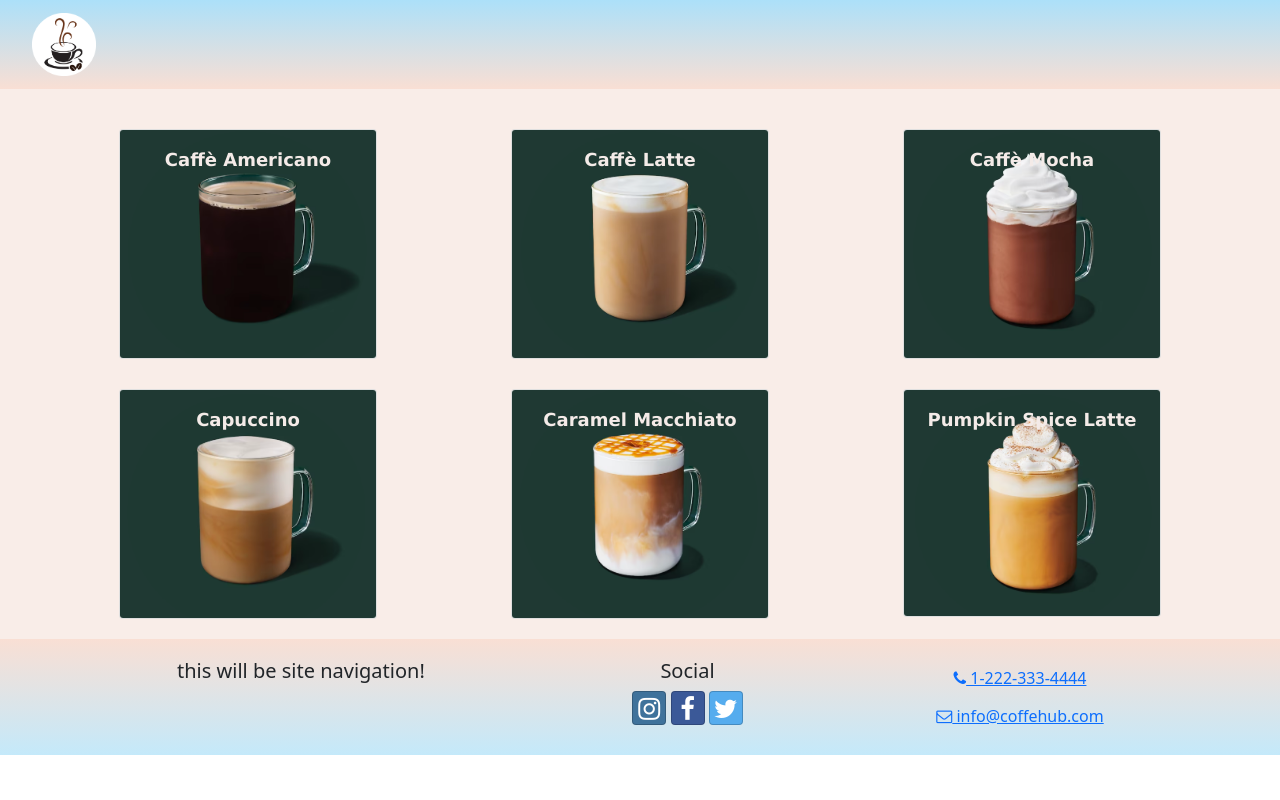
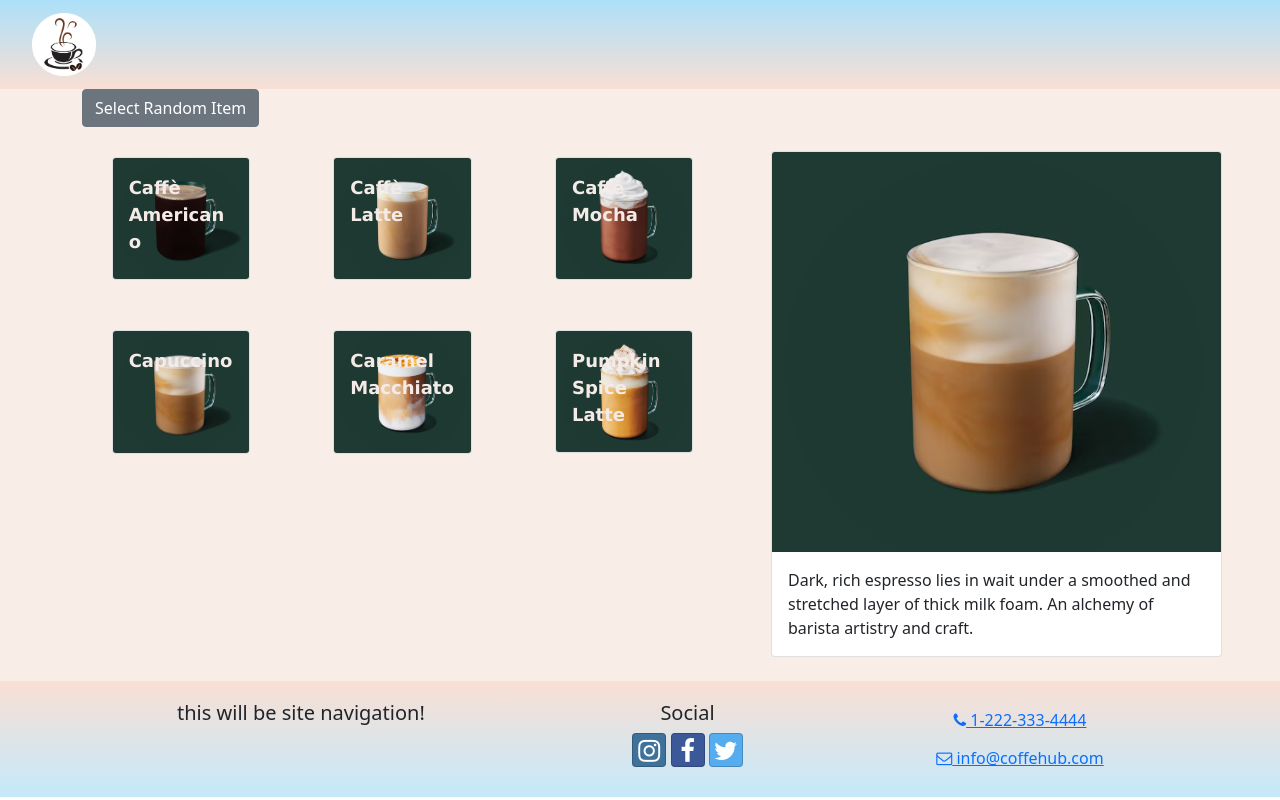
Before and after one commit to annasadovskaya/coffee-hub-react-project, a React (Create React App) app: page / in a window 1280 px wide. Built offline with nearby package versions, Linux system fonts and the light colour scheme.

Commit message:
Added ItemsMenuPage

```diff
--- a/src/App.css
+++ b/src/App.css
@@ -3,7 +3,6 @@
 }
 
 .navbar-color {
-  /* background-color: #e3f2fd; */
   background: linear-gradient(to top, #f9dfd4 0%, #ace0f9 100%);
 }
 .navbar-brand {
@@ -18,20 +17,19 @@
   margin-left: 20px;
   /* max-width: 4rem; */
 }
-.items-container {
+/* .items-container {
   width: 90%;
   margin: auto;
   margin-top: 30px;
 }
 .items-row {
   text-align: center;
-  /* margin-left: 20px; */
   margin: auto;
   background-color: #f9ede8;
-}
+} */
 .card-item {
   width: 70%;
-  margin: 10px auto 20px;
+  margin: 30px auto 20px;
 }
 .card-img-overlay .card-title {
   color: #f4ebe8;
--- a/src/App.js
+++ b/src/App.js
@@ -1,13 +1,14 @@
-import "./App.css";
-import ItemsList from "./features/items/ItemsList";
 import Header from "./components/Header";
 import Footer from "./components/Footer";
+// import ItemsList from "./features/items/ItemsList";
+import ItemsMenuPage from "./pages/ItemsMenuPage";
+import "./App.css";
 
 function App() {
   return (
     <div className="App">
       <Header />
-      <ItemsList />
+      <ItemsMenuPage />
       <Footer />
     </div>
   );
--- /dev/null
+++ b/src/features/items/ItemDetail.js
@@ -0,0 +1,17 @@
+import { Card, CardImg, CardText, CardBody, Col } from "reactstrap";
+
+const ItemDetail = ({ item }) => {
+  const { image, name, description } = item;
+  return (
+    <Col md="12" className="m-4">
+      <Card>
+        <CardImg top src={image} alt={name} />
+        <CardBody>
+          <CardText>{description}</CardText>
+        </CardBody>
+      </Card>
+    </Col>
+  );
+};
+
+export default ItemDetail;
--- /dev/null
+++ b/src/pages/ItemsMenuPage.js
@@ -0,0 +1,28 @@
+import { Container, Row, Col, Button } from "reactstrap";
+import ItemDetail from "../features/items/ItemDetail";
+import ItemsList from "../features/items/ItemsList";
+import { selectRandomItem } from "../features/items/itemsSlice";
+// import ItemDetail from "../features/items/ItemDetail";
+
+const ItemsMenuPage = () => {
+  let selectedItem = selectRandomItem();
+  const toggleItem = () => {
+    selectedItem = selectRandomItem();
+    console.log(selectedItem);
+  };
+  return (
+    <Container>
+      <Button onClick={() => toggleItem()}>Select Random Item</Button>
+      <Row>
+        <Col sm="5" md="7">
+          <ItemsList />
+        </Col>
+        <Col sm="7" md="5">
+          <ItemDetail item={selectedItem} />
+        </Col>
+      </Row>
+    </Container>
+  );
+};
+
+export default ItemsMenuPage;
```
